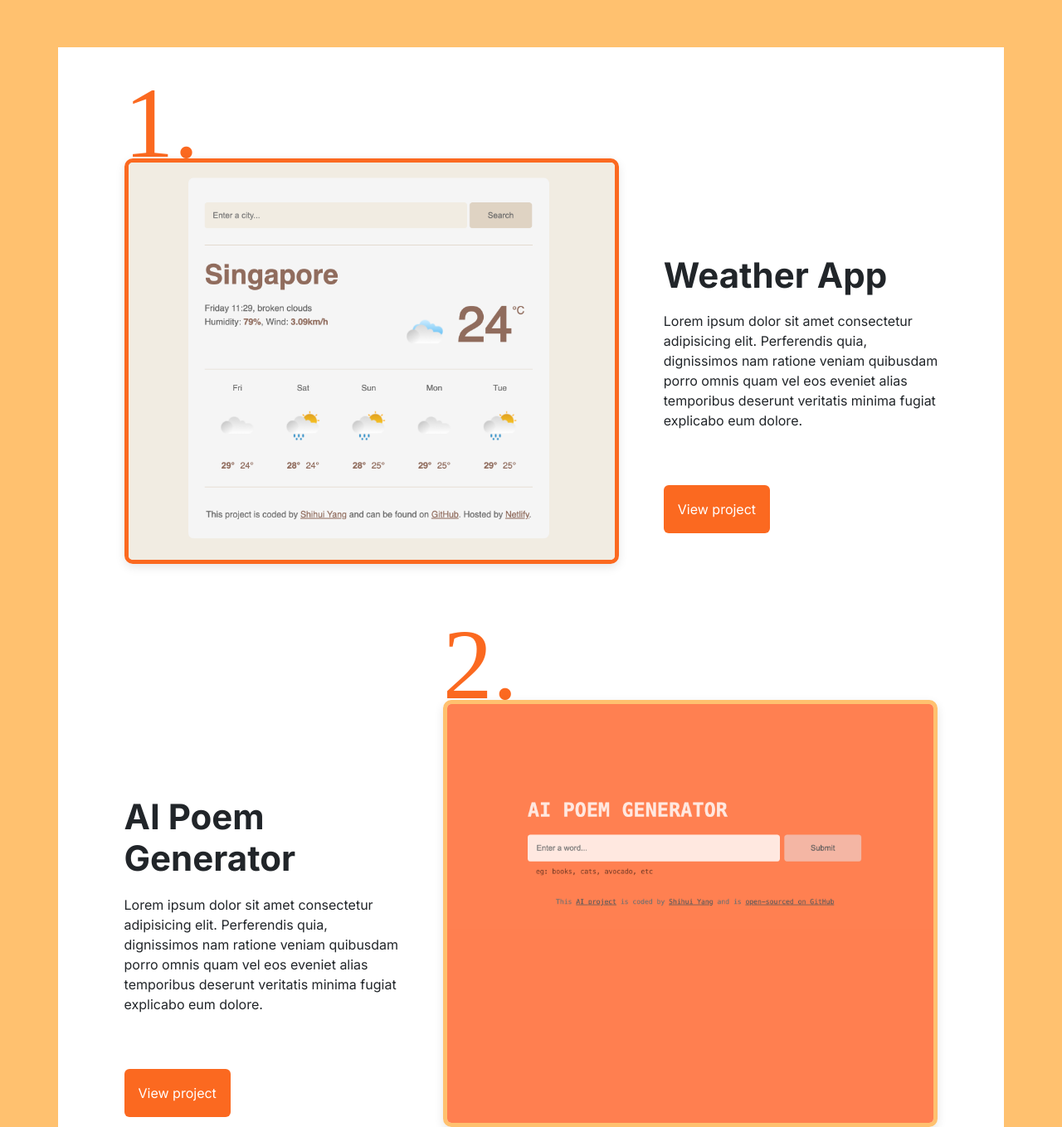
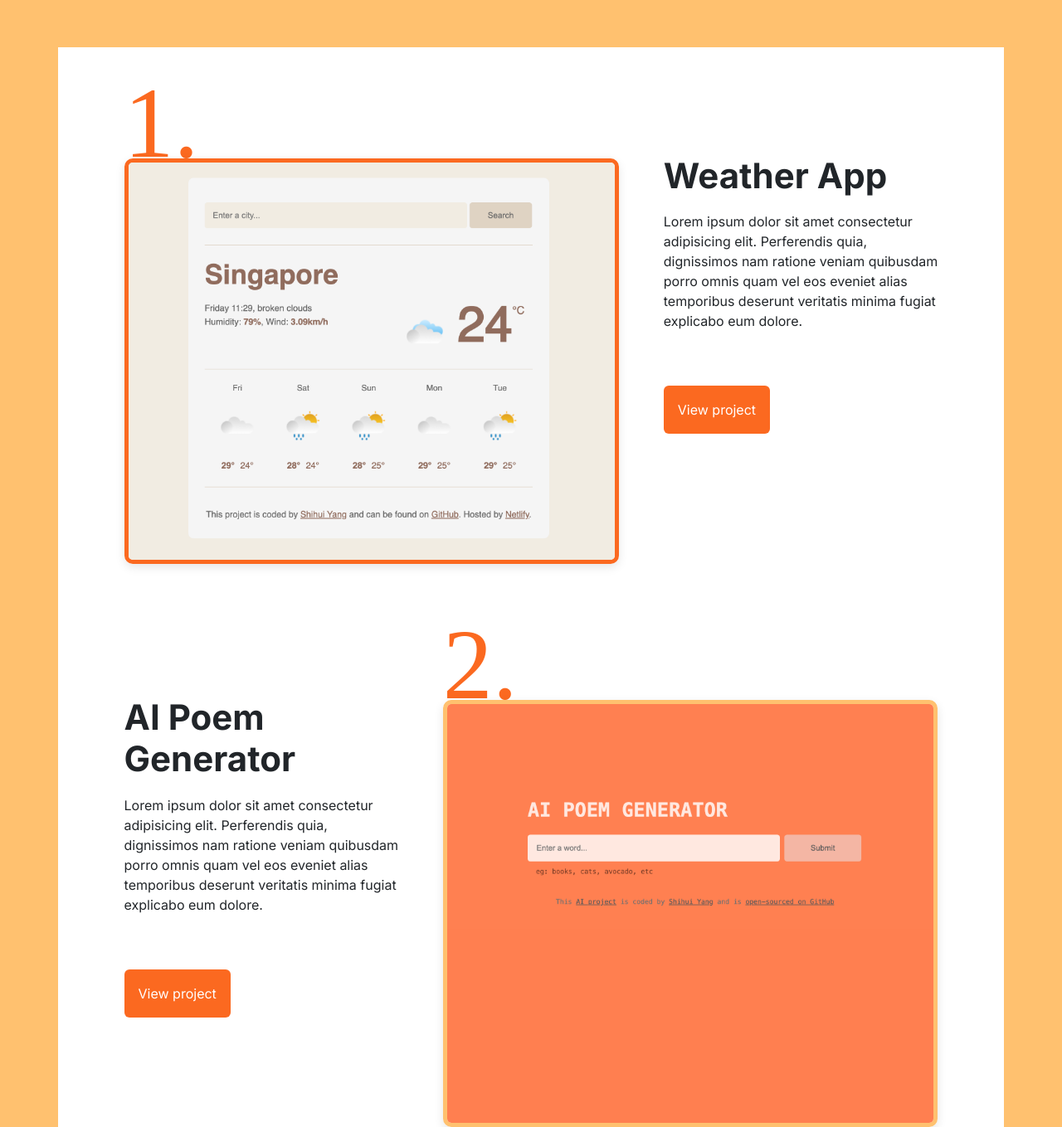
Before and after one commit to y-shihui/portfolio-website, a plain HTML site: page index.html in a window 1280 px wide. Shown: the part 897-2256 px from the top of the page at 83% size. Drawn offline with nearby package versions, Linux system fonts and the light colour scheme; a web font is replaced by a local one.

Commit message:
Adjusted description padding

```diff
--- a/css/style.css
+++ b/css/style.css
@@ -85,7 +85,7 @@ h3 {
 
 .project-description {
   font-family: "Inter", serif;
-  padding-top: 200px;
+  padding-top: 80px;
 }
 
 .project-button {
--- a/index.html
+++ b/index.html
@@ -64,19 +64,19 @@
           <h2>1.</h2>
           <a href="https://my-first-weather-forecast-app.netlify.app/" target="_blank"><img src="/images/weather-app.png" class="img-fluid weather-app"  alt="Weather App" title="Weather App" /></a>
         </div>
-        <div class="col-md-4 project-description">
+        <div class="col-sm-4 project-description">
           <h3>Weather App</h3>
           <p>Lorem ipsum dolor sit amet consectetur adipisicing elit. Perferendis quia, dignissimos nam ratione veniam quibusdam porro omnis quam vel eos eveniet alias temporibus deserunt veritatis minima fugiat explicabo eum dolore.</p>
           <div class="btn p-3 project-button">View project</div>
         </div>
       </div>
       <div class="row justify-content-evenly individual-project">
-         <div class="col-md-4 project-description">
+         <div class="col-sm-4 project-description">
           <h3>AI Poem Generator</h3>
           <p>Lorem ipsum dolor sit amet consectetur adipisicing elit. Perferendis quia, dignissimos nam ratione veniam quibusdam porro omnis quam vel eos eveniet alias temporibus deserunt veritatis minima fugiat explicabo eum dolore.</p>
           <div class="btn p-3 project-button">View project</div>
         </div>
-        <div class="col-md-7 project-images">
+        <div class="col-sm-7 project-images">
           <h2>2.</h2>
           <a href="https://ai-poemgenerator-philosophy.netlify.app/" target="_blank"><img src="/images/ai-poem-generator.png" class="img-fluid ai-poem-image"  alt="AI Poem Generator" title="AI Poem Generator" /></a>
         </div>
```
